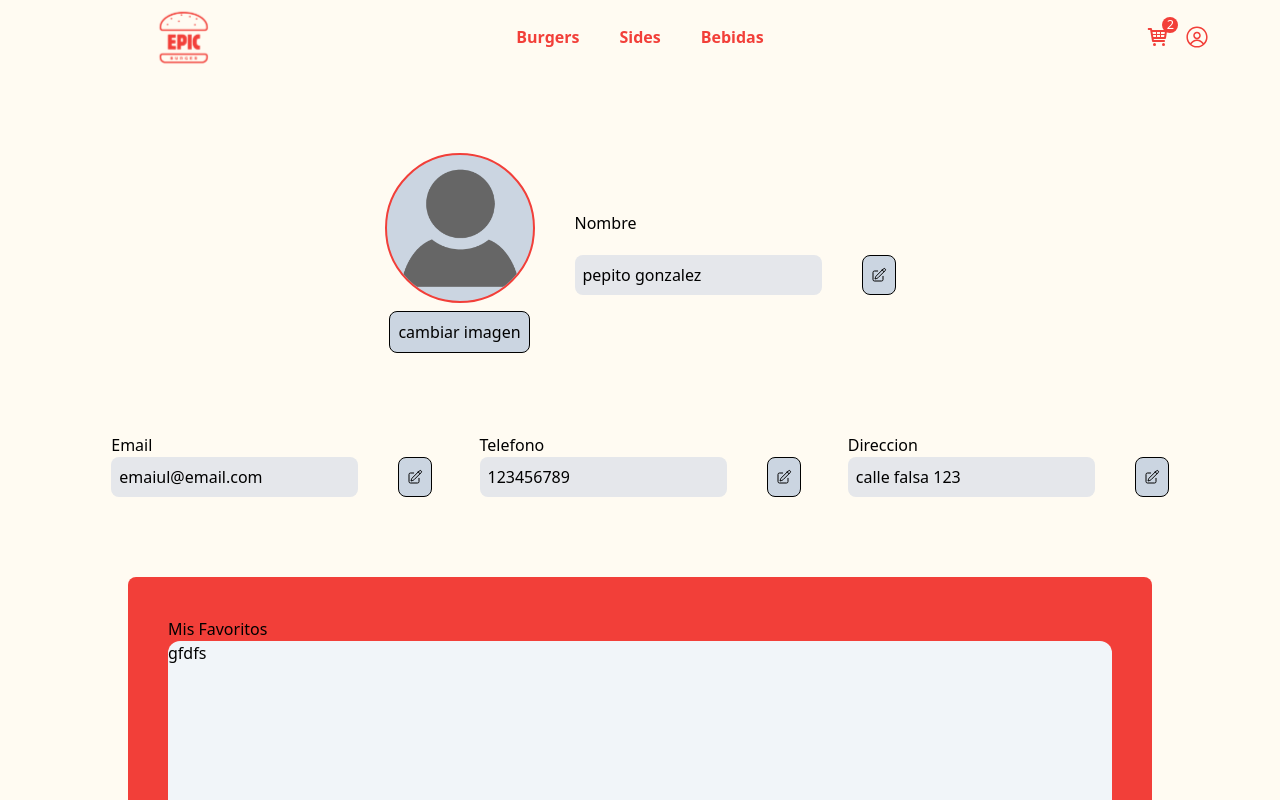
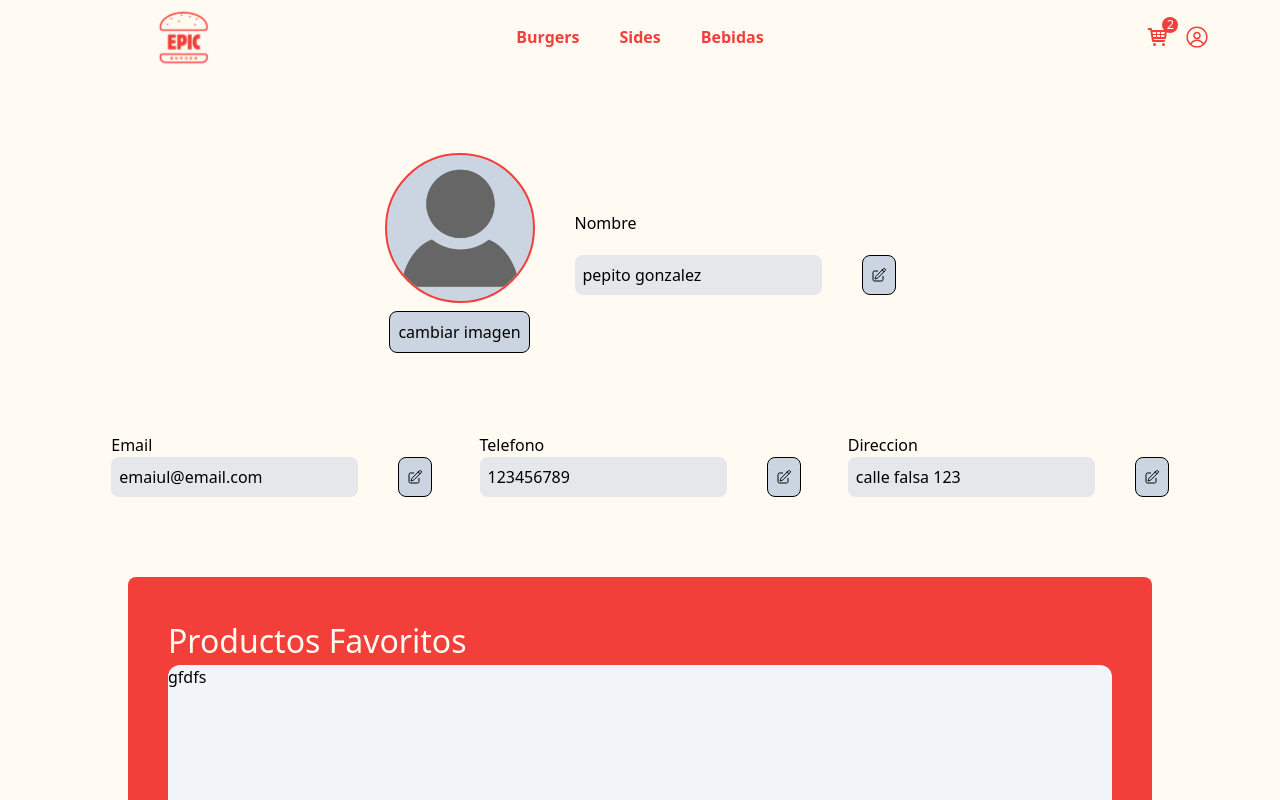
Before and after one commit to emanuelpps/epic-burger-WEB, a Next.js app: page /profile/favoritos in a window 1280 px wide. Shown: the top 800 px of the page. Built offline with nearby package versions, Linux system fonts and the light colour scheme.

Commit message:
fix: style correction to title in product favorite list

```diff
--- a/app/profile/favoritos/components/ProductContainer.tsx
+++ b/app/profile/favoritos/components/ProductContainer.tsx
@@ -1,3 +1,4 @@
+import { PrimaryTitle } from "@/app/components/titles/PrimaryTitle";
 import React from "react";
 
 const ProductContainer = () => {
@@ -5,7 +6,7 @@ const ProductContainer = () => {
     <div className="flex w-[100%] justify-center items-center mt-20">
       <div className="bg-[#F23F39] w-[80%] h-[500px] flex flex-col p-10 rounded-lg">
         <div className="flex">
-          <h2>Mis Favoritos</h2>
+          <PrimaryTitle text="Productos Favoritos" type="tertiary" />
         </div>
         <div className="bg-slate-100 h-full rounded-xl">gfdfs</div>
       </div>
```
